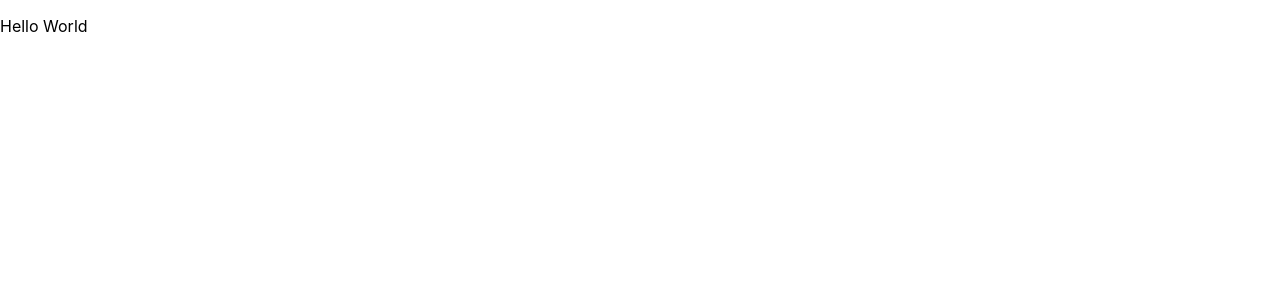
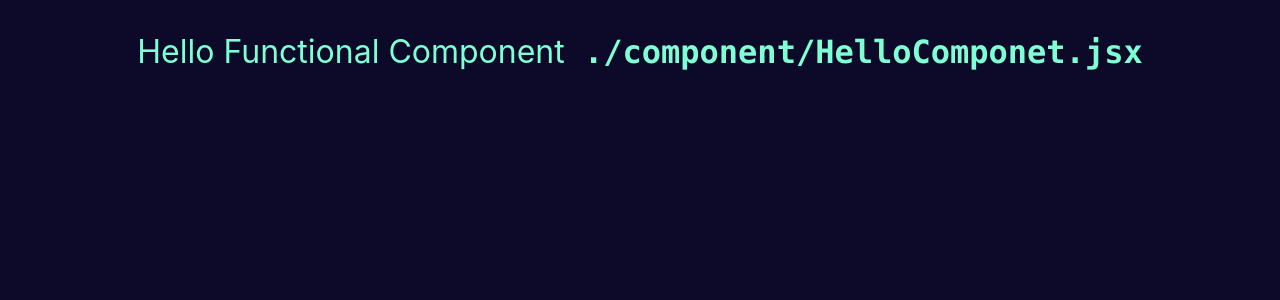
Before and after one commit to Unit-Git/ReactJs-Prawito-Hudoro-Tutorial, a React (Create React App) app: page / in a window 1280 px wide. Shown: the top 300 px of the page. Built offline with nearby package versions, Linux system fonts and the light colour scheme.

Commit message:
mengenal StateLess Component & StateFull Commponent

```diff
--- /dev/null
+++ b/src/component/HelloComponent.css
@@ -0,0 +1,9 @@
+body {
+	background-color: rgb(13, 9, 41);
+}
+
+.text-p {
+	font-size: 2rem;
+	text-align: center;
+	color: aquamarine;
+}
--- /dev/null
+++ b/src/component/HelloComponent.jsx
@@ -0,0 +1,15 @@
+import React from 'react';
+import './HelloComponent.css';
+
+const HelloComponent = () => {
+	return (
+		<p className='text-p'>
+			Hello Functional Component
+			<code>
+				<strong> ./component/HelloComponet.jsx</strong>{' '}
+			</code>
+		</p>
+	);
+};
+
+export default HelloComponent;
--- /dev/null
+++ b/src/container/StateFullComponent.jsx
@@ -0,0 +1,16 @@
+import React from 'react';
+
+class StateFullComponent extends React.Component {
+	render() {
+		return (
+			<p>
+				StateFull Component{' '}
+				<code>
+					<strong> ./container/StateFullComponent</strong>{' '}
+				</code>
+			</p>
+		);
+	}
+}
+
+export default StateFullComponent;
--- a/src/index.js
+++ b/src/index.js
@@ -3,11 +3,23 @@ import ReactDOM from 'react-dom';
 import './index.css';
 import App from './App';
 import * as serviceWorker from './serviceWorker';
+import HelloComponent from './component/HelloComponent';
+import StateFullComponent from './container/StateFullComponent';
 
-const HelloWorld = () => {
-	return <p>Hello World</p>;
-};
-ReactDOM.render(<HelloWorld />, document.getElementById('root'));
+// * StateLess Component
+// const HelloComponent = () => {
+// 	return <p>Hello Functional Component</p>;
+// };
+
+// * StateFull Component
+
+// class StateFullComponent extends React.Component {
+// 	render() {
+// 		return <p>StateFull Component</p>;
+// 	}
+// }
+
+ReactDOM.render(<HelloComponent />, document.getElementById('root'));
 
 // If you want your app to work offline and load faster, you can change
 // unregister() to register() below. Note this comes with some pitfalls.
```
